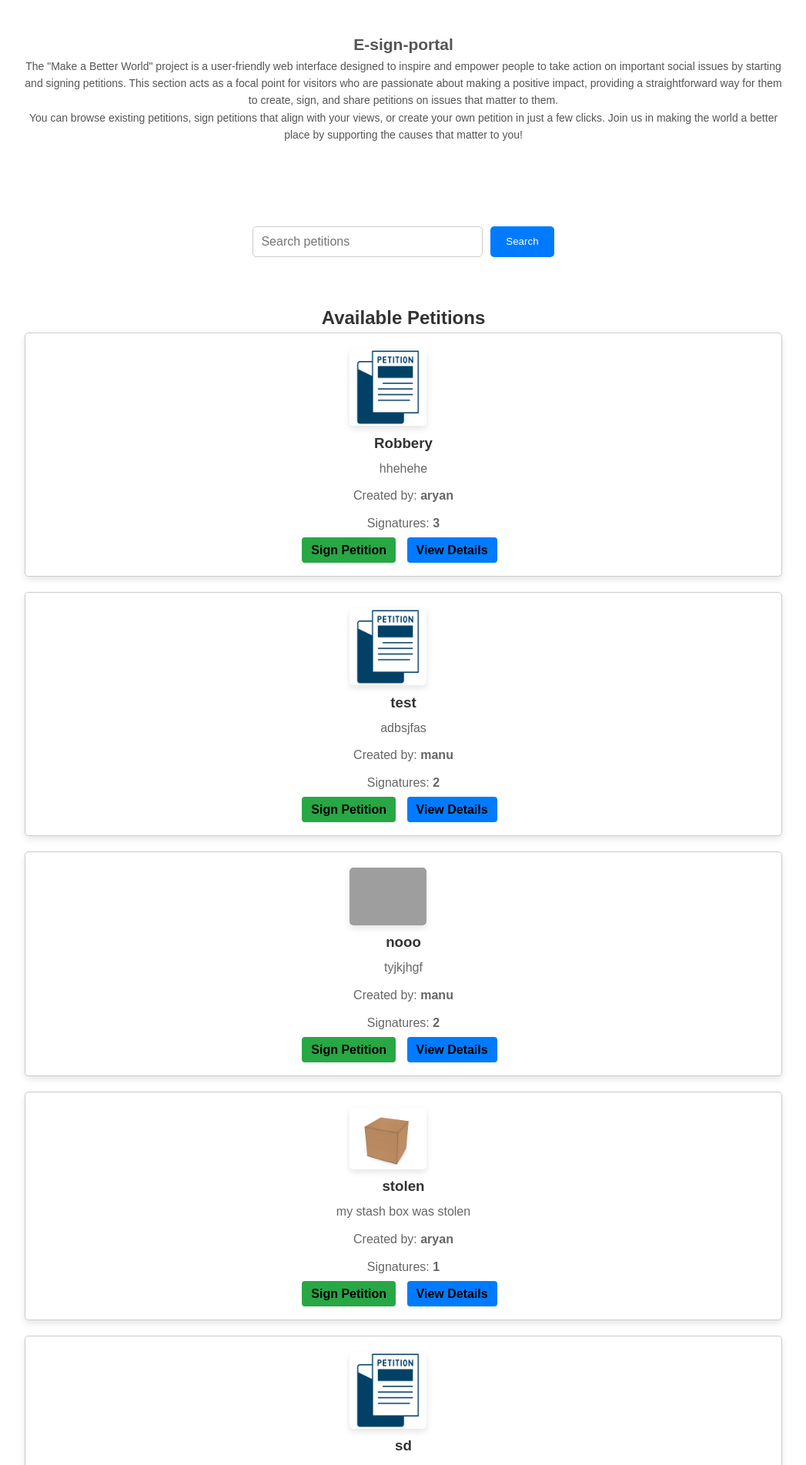
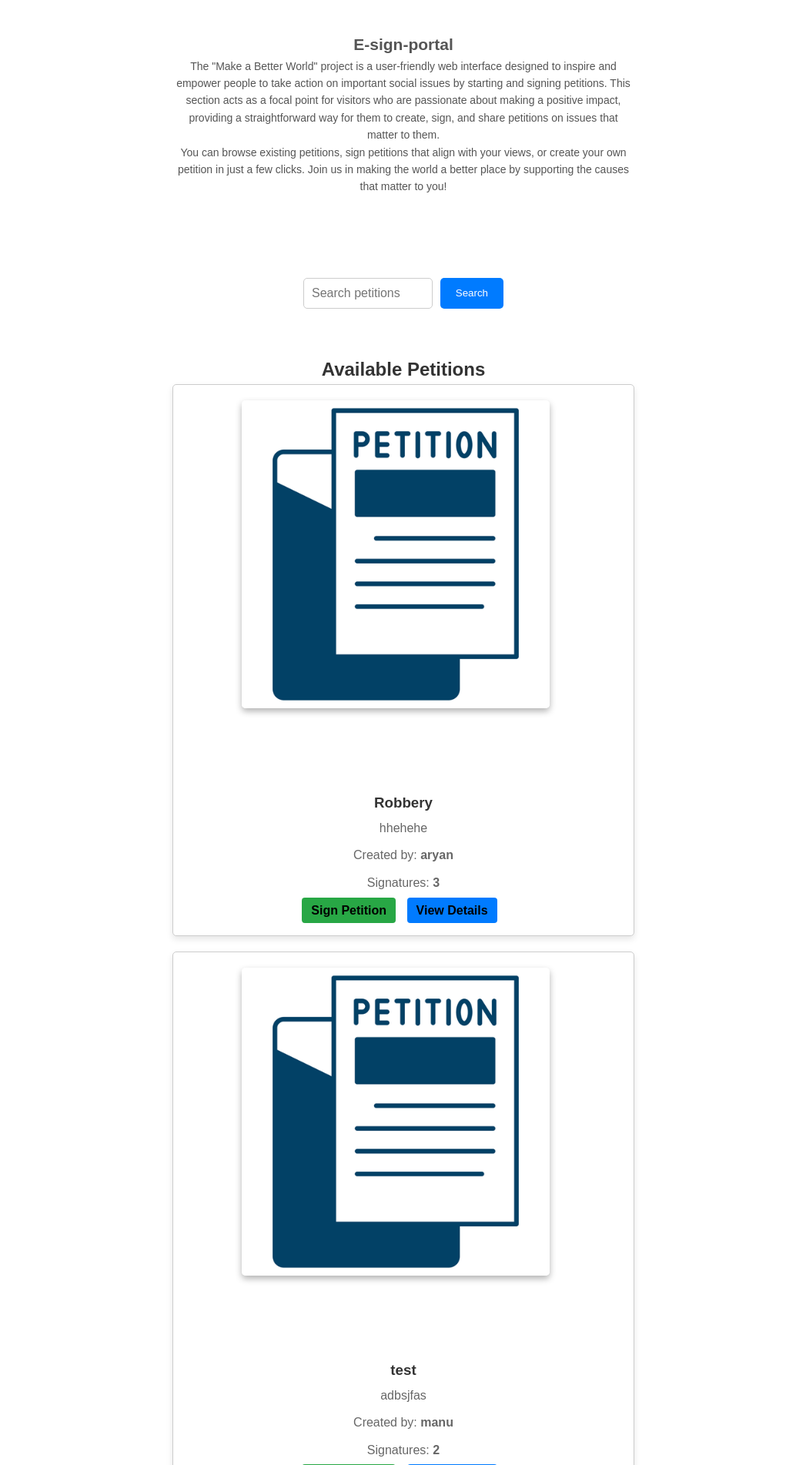
Before and after one commit to pranavlal18/petition, a Django app: page / in a window 1280 px wide. Shown: the part 801-2704 px from the top of the page at 77% size, without its empty margins (116-1163 px from the left). Run offline with Django 4.2, Linux system fonts and the light colour scheme; data comes from the database, SQL or seed files in the repository; both versions use the stored data as it was after the commit; grey boxes are pictures that could not be loaded.

Commit message:
changes made complete

```diff
--- a/e_sign_portal/complaints/templates/complaints/petition_list.html
+++ b/e_sign_portal/complaints/templates/complaints/petition_list.html
@@ -61,7 +61,7 @@
         }
 
         .container {
-            width: 80%;
+            width: 50%;
             margin: 20px auto;
         }
 
@@ -81,7 +81,7 @@
         }
 
         .petition-list li img {
-            max-width: 100px; /* Set a specific width for images */
+            max-width: 400px; /* Set a specific width for images */
             height: auto; /* Maintain aspect ratio */
             border-radius: 5px;
             margin-right: 20px; /* Space between image and text */
@@ -128,17 +128,18 @@
         }
 
         .petition-image-container {
-            flex-shrink: 0;
-            margin-right: 20px;
+            max-width: 500px; /* Adjust this as needed */
+            margin: 0 auto 100px; /* Center-align and add bottom margin */
+            text-align: center; /* Center-align content inside the container */
         }
 
         .petition-image {
-            width: 150px;
-            height: 100px;
-            object-fit: cover;
-            border-radius: 5px;
-            box-shadow: 0px 4px 8px rgba(0, 0, 0, 0.1);
+            width: 100%; /* Makes the image fill the container */
+            height: auto; /* Keeps the aspect ratio */
+            border-radius: 8px;
+            box-shadow: 0 4px 8px rgba(0, 0, 0, 0.3);
         }
+
 
         .petition-content {
             flex-grow: 1;
@@ -178,6 +179,19 @@
         a.btn-sign:hover, a.btn-details:hover, a.btn-edit:hover {
             opacity: 0.8;
         }
+        .btn-delete {
+            background-color: #dc3545; /* Red color for delete button */
+            color: black;
+            padding: 8px 16px;
+
+            text-decoration: none;
+            font-weight: bold;
+        }
+
+        a.btn-sign:hover, a.btn-details:hover, a.btn-edit:hover, a.btn-delete:hover {
+            opacity: 0.8;
+        }
+
         <style>
             body, html {
                 margin: 0;
@@ -396,7 +410,7 @@
     /* Basic styling for the input box */
 input[type="text"] {
     padding: 10px;           /* Padding inside the input box */
-    width: 40%;              /* Width of the input box */
+    width: 130%;              /* Width of the input box */
     border: 1px solid #ccc; /* Border color and style */
     border-radius: 5px;     /* Rounded corners */
     font-size: 16px;        /* Font size */
@@ -781,6 +795,15 @@ toggleButton.addEventListener("click", () => {
                                 <a href="{% url 'petition_detail' petition.id %}" class="btn btn-details">View Details</a>
                                 {% if user.is_authenticated and petition.created_by == user %}
                                     <a href="{% url 'edit_petition' petition.id %}" class="btn btn-edit">Edit Petition</a>
+                                    {% if user.is_authenticated and petition.created_by == user %}
+    <form action="{% url 'delete_petition' petition.id %}" method="post" style="display: inline;">
+        {% csrf_token %}
+        <button type="submit" class="btn btn-delete" onclick="return confirm('Are you sure you want to delete this petition?');">
+            Delete Petition
+        </button>
+    </form>
+{% endif %}
+
                                 {% endif %}
                             </div>
                         </div>
--- a/e_sign_portal/complaints/urls.py
+++ b/e_sign_portal/complaints/urls.py
@@ -13,6 +13,7 @@ urlpatterns = [
     path('petition/<int:petition_id>/', views.petition_detail, name='petition_detail'),
     path('petition/<int:petition_id>/edit/', views.edit_petition, name='edit_petition'),
     path('my_petitions/', my_petitions, name='my_petitions'),
+    path('petition/<int:petition_id>/delete/', views.delete_petition, name='delete_petition'),
 ]
 if settings.DEBUG:
     urlpatterns += static(settings.STATIC_URL, document_root=settings.STATIC_ROOT)
--- a/e_sign_portal/complaints/views.py
+++ b/e_sign_portal/complaints/views.py
@@ -138,7 +138,12 @@ def check_offensive_content(text):
     if offensive_found:
         raise ValidationError(f"The text contains offensive content: {', '.join(offensive_found)}")
 
-# In your view, apply this to the comment's body
+from django.contrib import messages
+from django.core.exceptions import ValidationError
+from django.shortcuts import get_object_or_404, redirect, render
+from .models import Petition, Comment, validate_offensive_content  # Import the function
+from .forms import CommentForm
+
 def petition_detail(request, petition_id):
     petition = get_object_or_404(Petition, id=petition_id)
     comments = Comment.objects.filter(petition=petition).order_by('-created_at')
@@ -151,8 +156,8 @@ def petition_detail(request, petition_id):
                     comment = form.save(commit=False)
                     comment.petition = petition
                     comment.author = request.user
-                    # Check for offensive content
-                    check_offensive_content(comment.body)
+                    # Validate offensive content
+                    validate_offensive_content(comment.body)
                     comment.save()
                     messages.success(request, "Your comment has been posted.")
                 except ValidationError as e:
@@ -169,6 +174,7 @@ def petition_detail(request, petition_id):
         'form': form
     }
     return render(request, 'complaints/petition_detail.html', context)
+
 
 
 from django.shortcuts import render
@@ -198,3 +204,21 @@ from .models import Petition
 def my_petitions(request):
     petitions = Petition.objects.filter(created_by=request.user)
     return render(request, 'complaints/my_petitions.html', {'petitions': petitions})
+
+
+
+from django.shortcuts import get_object_or_404, redirect
+from django.contrib import messages
+from django.contrib.auth.decorators import login_required
+
+@login_required
+def delete_petition(request, petition_id):
+    petition = get_object_or_404(Petition, id=petition_id, created_by=request.user)
+
+    if request.method == 'POST':
+        petition.delete()
+        messages.success(request, "Petition deleted successfully.")
+        return redirect('petition_list')
+
+    messages.error(request, "You do not have permission to delete this petition.")
+    return redirect('petition_detail', petition_id=petition_id)
--- a/e_sign_portal/e_sign_portal/settings.py
+++ b/e_sign_portal/e_sign_portal/settings.py
@@ -132,4 +132,4 @@ DEFAULT_AUTO_FIELD = 'django.db.models.BigAutoField'
 
 
 MEDIA_URL = '/media/'
-MEDIA_ROOT = os.path.join(BASE_DIR, 'media')
+MEDIA_ROOT = BASE_DIR / 'media'
--- a/e_sign_portal/e_sign_portal/urls.py
+++ b/e_sign_portal/e_sign_portal/urls.py
@@ -18,6 +18,9 @@ from django.contrib import admin
 from django.urls import path, include
 from complaints import views as complaint_views
 from django.contrib.auth import views as auth_views
+from django.conf import settings
+from django.conf.urls.static import static
+
 urlpatterns = [
     path('admin/', admin.site.urls),
     path('accounts/', include('django.contrib.auth.urls')),
@@ -27,3 +30,6 @@ urlpatterns = [
     # Add this line to route the root URL to petition_list view
     path('', complaint_views.petition_list, name='home'),
 ]
+if settings.DEBUG:
+    urlpatterns += static(settings.STATIC_URL, document_root=settings.STATIC_ROOT)
+    urlpatterns += static(settings.MEDIA_URL, document_root=settings.MEDIA_ROOT)
```
Also changed, not shown: e_sign_portal/complaints/templates/complaints/petition_detail.html (+7 -5 lines), e_sign_portal/db.sqlite3, e_sign_portal/media/petitions/Attitude.jpg (added), e_sign_portal/media/petitions/dhar.jpg (added).
